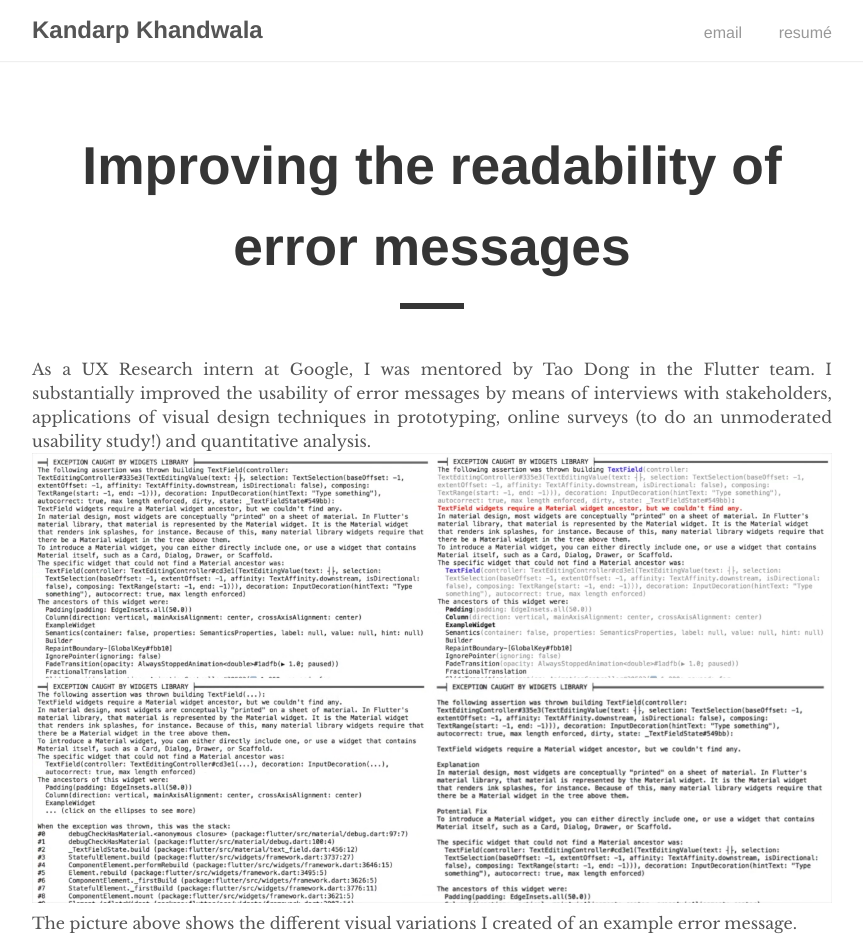
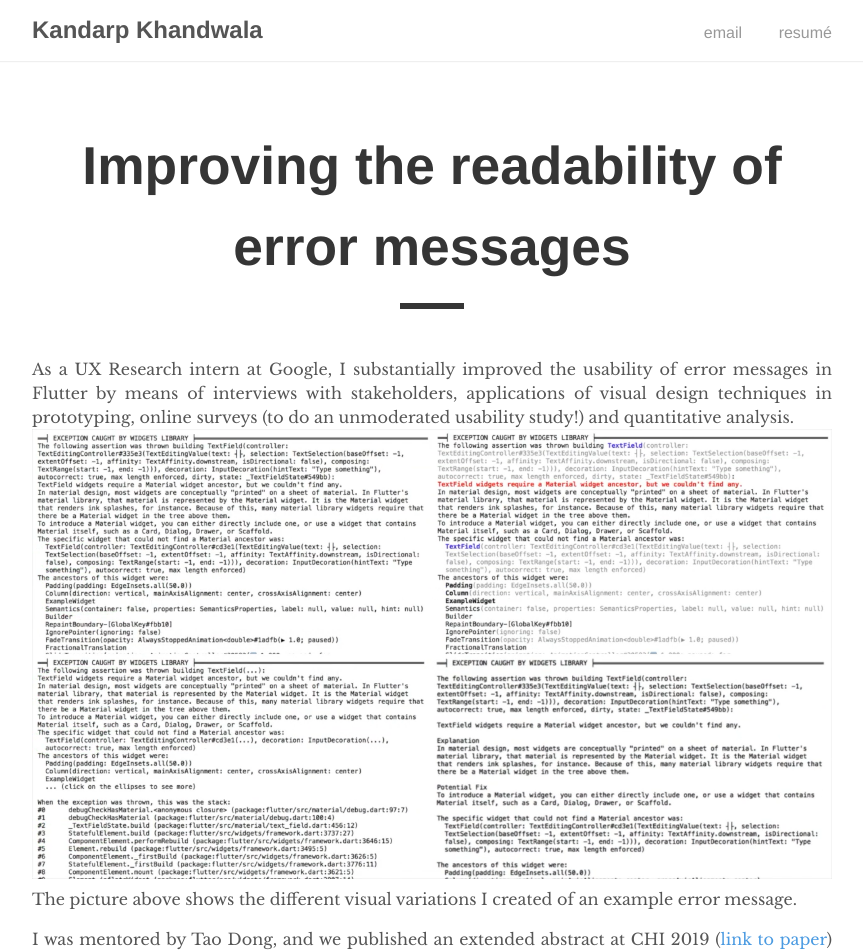
Before and after one commit to kandarpksk/kandarpksk.github.io, a Jekyll site: the page built from _posts/2018-01-29-google.md, in a window 1280 px wide and 1400 px high. Shown: the top 952 px of the window, without its empty margins (208-1071 px from the left). Built offline with Jekyll 4.4.1, drawn with Linux system fonts in a browser that asks for light colours; some of the changed text lies outside the part shown.

Commit message:
Update 2018-01-29-google.md

```diff
--- a/_posts/2018-01-29-google.md
+++ b/_posts/2018-01-29-google.md
@@ -4,9 +4,9 @@
 permalink: /flutter
 ---
 
-As a UX Research intern at Google, I was mentored by Tao Dong in the Flutter team. I substantially improved the usability of error messages by means of interviews with stakeholders, applications of visual design techniques in prototyping, online surveys (to do an unmoderated usability study!) and quantitative analysis. ![grid of visual design variations of an error message](/assets/variations.png)
+As a UX Research intern at Google, I substantially improved the usability of error messages in Flutter by means of interviews with stakeholders, applications of visual design techniques in prototyping, online surveys (to do an unmoderated usability study!) and quantitative analysis. ![grid of visual design variations of an error message](/assets/variations.png)
 The picture above shows the different visual variations I created of an example error message.
 
-We published an extended abstract at CHI 2019 discussing some of our work. Watch a 30-second summary below! ([link to paper](/files/error-messages-chi2019-khandwala.pdf))
+I was mentored by Tao Dong, and we published an extended abstract at CHI 2019 ([link to paper](/files/error-messages-chi2019-khandwala.pdf)) discussing some of the work. Watch a 30-second summary below!
 
 <iframe width="560" height="315" src="https://www.youtube.com/embed/Sd2UweBhUc0" frameborder="0" allow="accelerometer; autoplay; clipboard-write; encrypted-media; gyroscope; picture-in-picture" allowfullscreen></iframe>
```
